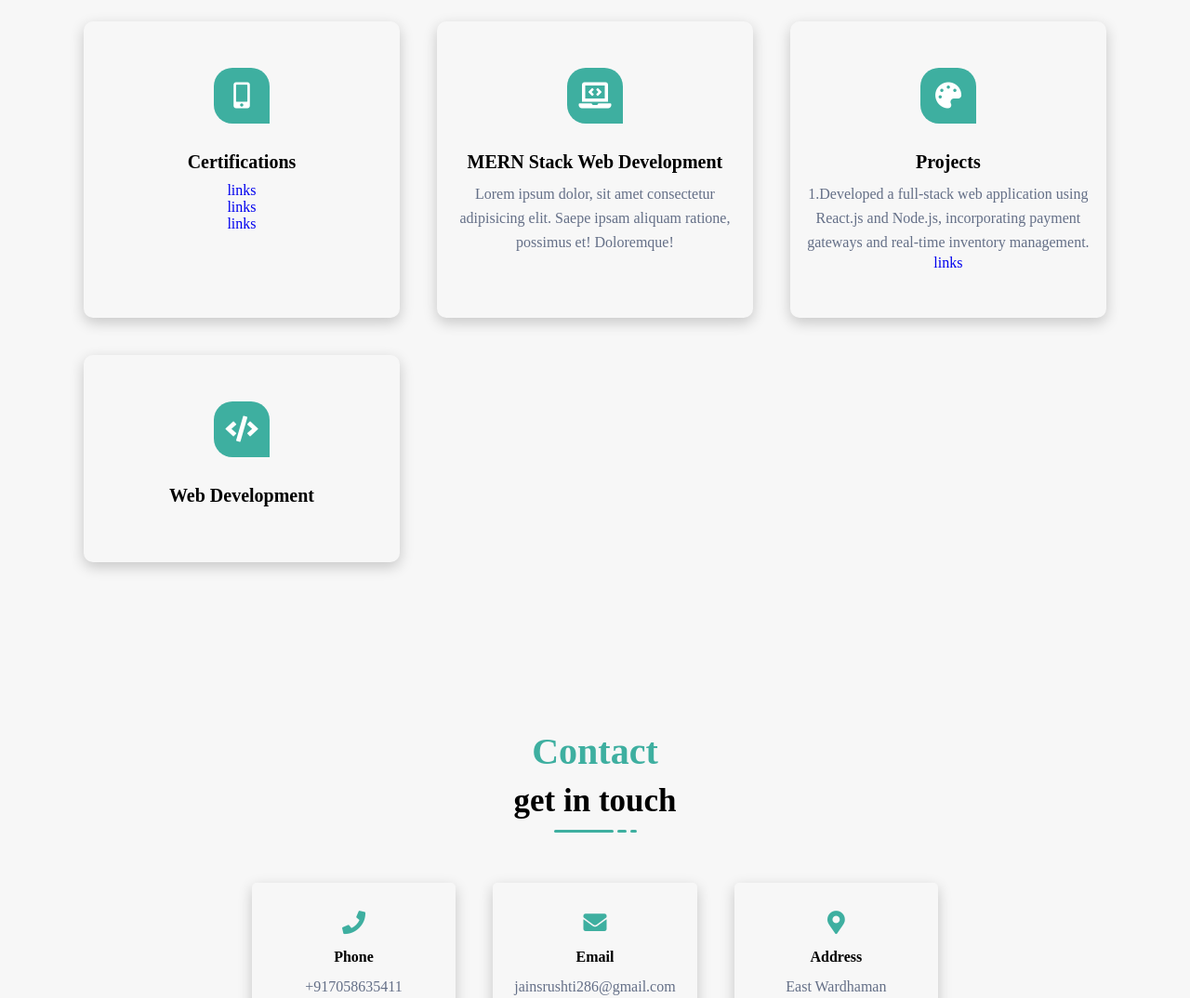
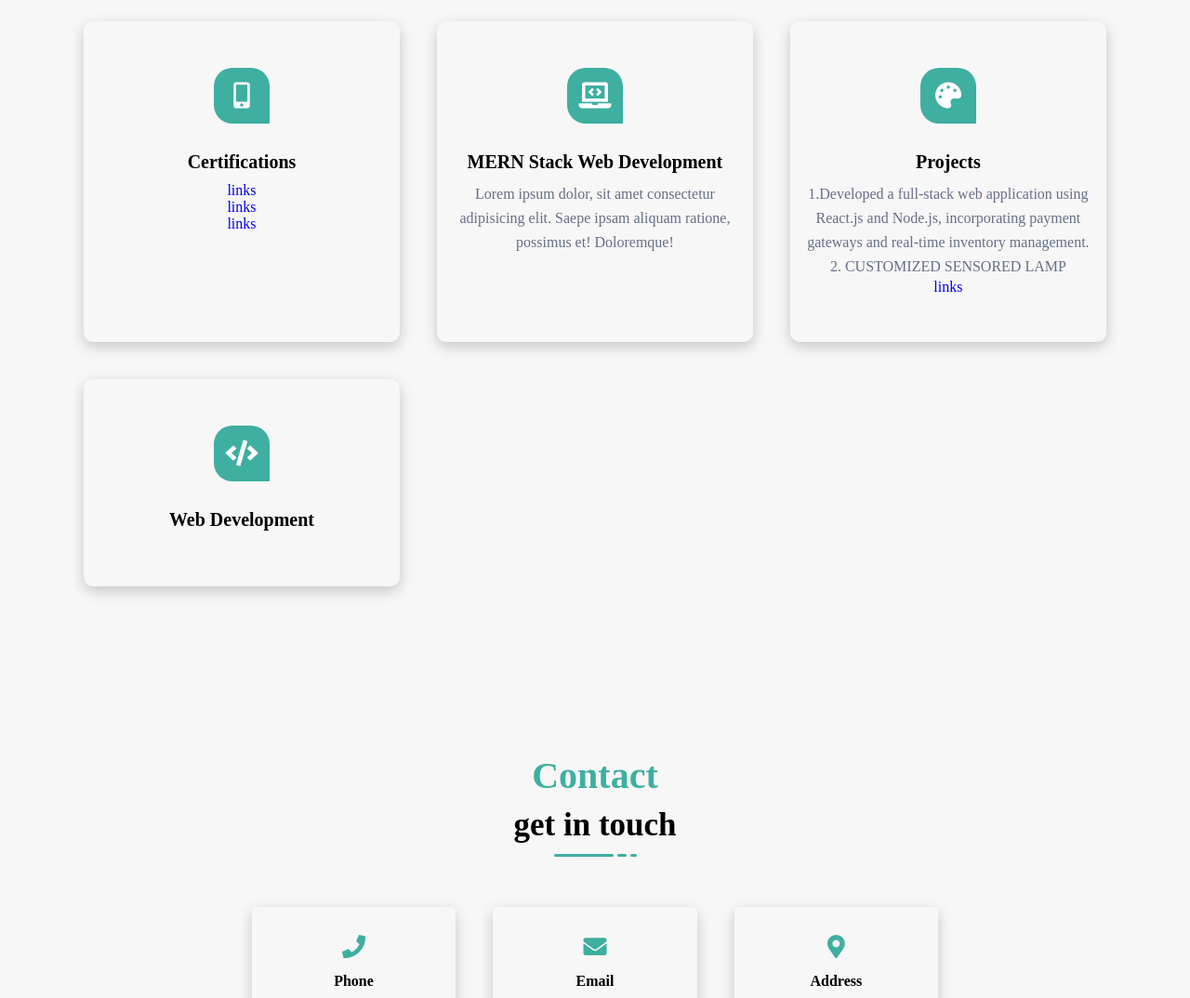
Before and after one commit to Tara-2803/MyPortfolio, a plain HTML site: page index.html in a window 1280 px wide. Shown: the part 1100-2174 px from the top of the page at 93% size. Drawn offline with Linux system fonts and the light colour scheme.

Commit message:
Update index.html

```diff
--- a/index.html
+++ b/index.html
@@ -148,6 +148,7 @@
                         <h3>Projects</h3>
                         <p> 1.Developed a full-stack web application using React.js and
                           Node.js, incorporating payment gateways and real-time inventory management.</p>
+                        <p>2. CUSTOMIZED SENSORED LAMP</p>
                        <div> <a target="_blank" href="./project.jpeg">links</a></div>
                     </div>
                 </div>
```
